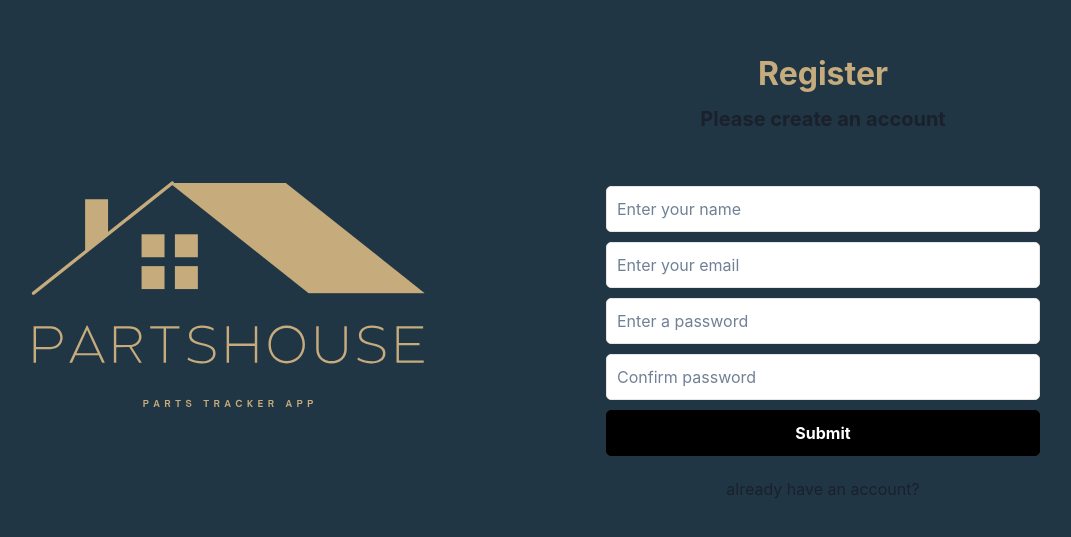
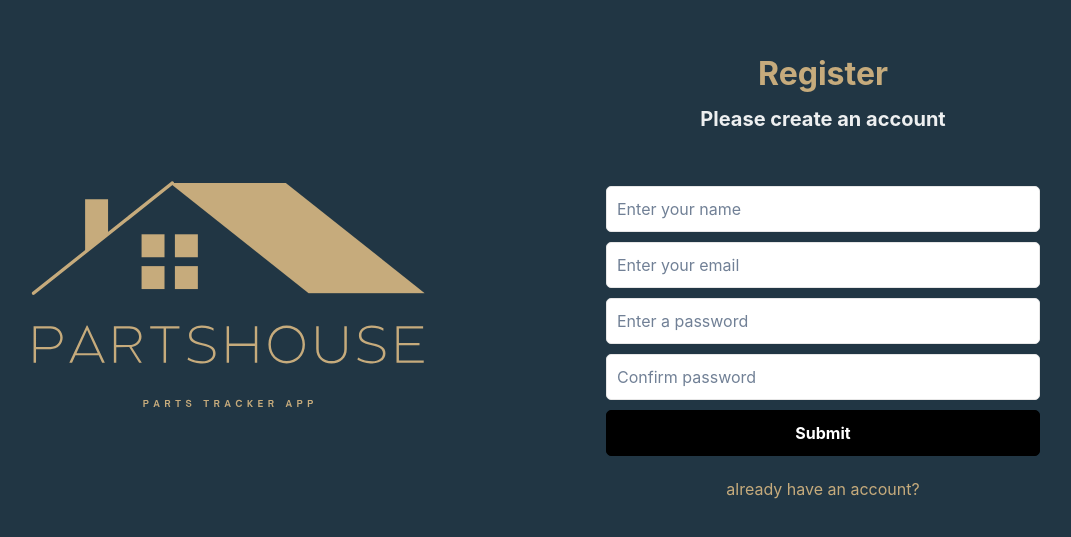
Before and after one commit to Erick-Bravo/partshouse-3, a React (Create React App) app in the folder frontend/: page /register in a window 1280 px wide. Shown: the part 105-642 px from the top of the page, without its empty margins (127-1198 px from the left). Built offline with nearby package versions, Linux system fonts and the light colour scheme.

Commit message:
login register text color edit

```diff
--- a/frontend/src/assetLibrary/colors.js
+++ b/frontend/src/assetLibrary/colors.js
@@ -2,6 +2,7 @@
 
 export const blueWhale = "#213644";
 export const toupOrange = "#c6ab7c";
+export const whiteText = "whiteAlpha.900";
 
 export const primary = toupOrange;
 export const primary2 = "blue.500";
--- a/frontend/src/pages/Login.jsx
+++ b/frontend/src/pages/Login.jsx
@@ -4,7 +4,7 @@ import { useSelector, useDispatch } from "react-redux";
 import { toast } from "react-toastify";
 import { login, reset } from "../features/auth/authSlice";
 import Spinner from "../components/Spinner";
-import { primary, primary2 } from "../assetLibrary/colors";
+import { primary, primary2, toupOrange, whiteText } from "../assetLibrary/colors";
 import { Flex, Text } from "@chakra-ui/react";
 import Logo from "../components/SplashPage/Logo";
 
@@ -67,7 +67,7 @@ const Login = () => {
       >
         <section className="heading">
           <Text color={primary}>Login</Text>
-          <Text fontSize="20px">Please enter login info</Text>
+          <Text color={whiteText} fontSize="20px">Please enter login info</Text>
         </section>
         <section className="form">
           <form className="form-group" onSubmit={onSubmit}>
@@ -100,7 +100,7 @@ const Login = () => {
             </div>
           </form>
           <Link to="/register">
-            <Text _hover={{ color: primary2 }}>create an account</Text>
+            <Text color={toupOrange} _hover={{ color: primary2 }}>create an account</Text>
           </Link>
         </section>
       </Flex>
--- a/frontend/src/pages/Register.jsx
+++ b/frontend/src/pages/Register.jsx
@@ -5,7 +5,7 @@ import { toast } from "react-toastify";
 import { register, reset } from "../features/auth/authSlice";
 import Spinner from "../components/Spinner";
 import { Flex, Text } from "@chakra-ui/react";
-import { primary, primary2 } from "../assetLibrary/colors";
+import { primary, primary2, toupOrange, whiteText } from "../assetLibrary/colors";
 import Logo from "../components/SplashPage/Logo";
 
 const Register = () => {
@@ -75,7 +75,7 @@ const Register = () => {
       >
         <section className="heading">
           <Text color={primary}>Register</Text>
-          <Text fontSize="20px">Please create an account</Text>
+          <Text color={whiteText} fontSize="20px">Please create an account</Text>
         </section>
         <section className="form">
           <form className="form-group" onSubmit={onSubmit}>
@@ -130,7 +130,7 @@ const Register = () => {
             </div>
           </form>
           <Link to="/login">
-            <Text _hover={{ color: primary2 }}>already have an account?</Text>
+            <Text color={toupOrange} _hover={{ color: primary2 }}>already have an account?</Text>
           </Link>
         </section>
       </Flex>
```
